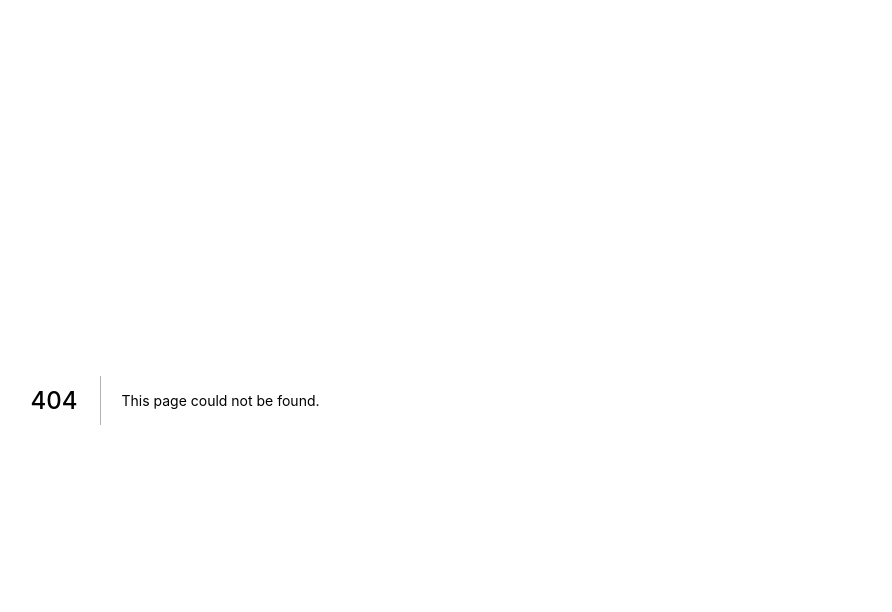
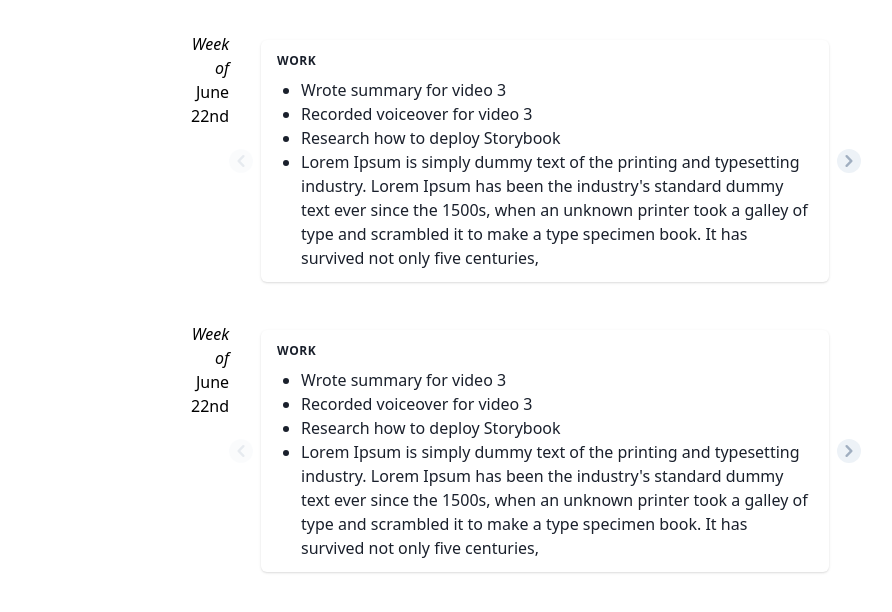
Before and after one commit to ddoria921/darindoria.com, a Next.js app: page /work-journal in a window 1280 px wide. Before the commit this address had no page. Shown: the top 612 px of the page, without its empty margins (225-1117 px from the left). Built offline with nearby package versions, Linux system fonts and the light colour scheme.

Commit message:
Add page for work journal

```diff
--- /dev/null
+++ b/components/journal-entry.js
@@ -0,0 +1,191 @@
+import SwiperCore, { Navigation, A11y } from "swiper";
+import { Swiper, SwiperSlide } from "swiper/react";
+import { useState, useEffect } from "react";
+
+// install Swiper components
+SwiperCore.use([A11y]);
+
+const buttonClasses = "";
+
+function JournalEntryCard() {
+  return (
+    <>
+      {/* info-card */}
+      <div className="bg-white shadow rounded-md px-4 py-3">
+        <h3 className="text-xs uppercase tracking-wider font-bold text-gray-900">
+          Work
+        </h3>
+        {/* journal info goes here */}
+        <ul className="list-disc pl-6 mt-2 text-gray-900">
+          <li>Wrote summary for video 3</li>
+          <li>Recorded voiceover for video 3</li>
+          <li>Research how to deploy Storybook</li>
+          <li>
+            Lorem Ipsum is simply dummy text of the printing and typesetting
+            industry. Lorem Ipsum has been the industry's standard dummy text
+            ever since the 1500s, when an unknown printer took a galley of type
+            and scrambled it to make a type specimen book. It has survived not
+            only five centuries,
+          </li>
+        </ul>
+      </div>
+    </>
+  );
+}
+
+function NextButton({ hidden, swiper, className, ...props }) {
+  const btnClasses = `bg-gray-200 rounded-lg w-20 h-10 sm:rounded-full sm:flex-none sm:self-center sm:w-6 sm:h-6 ${
+    hidden ? "opacity-25 cursor-not-allowed" : "opacity-100"
+  } ${className}`.trim();
+  return (
+    <button
+      disabled={hidden}
+      onClick={() => swiper && swiper.slideNext()}
+      className={btnClasses}
+      {...props}
+    >
+      <svg
+        className="text-gray-500 m-auto w-10 h-10 sm:w-6 sm:h-6"
+        fill="currentColor"
+        viewBox="0 0 20 20"
+      >
+        <path
+          fillRule="evenodd"
+          d="M7.293 14.707a1 1 0 010-1.414L10.586 10 7.293 6.707a1 1 0 011.414-1.414l4 4a1 1 0 010 1.414l-4 4a1 1 0 01-1.414 0z"
+          clipRule="evenodd"
+        ></path>
+      </svg>
+    </button>
+  );
+}
+
+function PreviousButton({ hidden, swiper, className, ...props }) {
+  const btnClasses = `bg-gray-200 rounded-lg w-20 h-10 sm:rounded-full sm:flex-none sm:self-center sm:w-6 sm:h-6 ${
+    hidden ? "opacity-25 cursor-not-allowed" : "opacity-100"
+  } ${className}`.trim();
+  return (
+    <button
+      disabled={hidden}
+      onClick={() => swiper && swiper.slidePrev()}
+      className={btnClasses}
+      {...props}
+    >
+      <svg
+        className="text-gray-500 m-auto w-10 h-10 sm:w-6 sm:h-6"
+        fill="currentColor"
+        viewBox="0 0 20 20"
+      >
+        <path
+          fillRule="evenodd"
+          d="M12.707 5.293a1 1 0 010 1.414L9.414 10l3.293 3.293a1 1 0 01-1.414 1.414l-4-4a1 1 0 010-1.414l4-4a1 1 0 011.414 0z"
+          clipRule="evenodd"
+        ></path>
+      </svg>
+    </button>
+  );
+}
+
+export default function JournalEntry({ visible }) {
+  const journalEntryClasses = `journal-entry flex flex-col sm:flex-row relative w-full pb-8 ${
+    visible ? "is-visible" : ""
+  }`.trim();
+  const [swiper, setSwiper] = useState(null);
+  const [hideNext, setHideNext] = useState(false);
+  const [hidePrev, setHidePrev] = useState(true);
+
+  function handleSlideChange(swiper) {
+    console.log({ swiper });
+    setHidePrev(swiper.isBeginning);
+    setHideNext(swiper.isEnd);
+  }
+
+  function updateSwiper() {
+    if (visible && swiper) {
+      swiper.update();
+    }
+  }
+
+  useEffect(updateSwiper);
+
+  return (
+    <li className={journalEntryClasses}>
+      {/* date */}
+      <p className="journal-entry-date sm:text-right">
+        <span className="italic">
+          Week of <br className="hidden sm:block" />
+        </span>{" "}
+        June 22nd
+      </p>
+
+      {/* line */}
+      <div className="journal-entry-line"></div>
+
+      {/* bullet */}
+      <div className="journal-entry-bullet"></div>
+
+      <PreviousButton
+        className="hidden sm:block"
+        hidden={hidePrev}
+        swiper={swiper}
+      />
+
+      {/* info-card container */}
+      <div className="journal-entry-card-container relative w-full flex-auto sm:max-w-md md:max-w-none">
+        <Swiper
+          a11y={true}
+          centeredSlides={true}
+          onSlideChange={handleSlideChange}
+          onSwiper={setSwiper}
+          spaceBetween={18}
+        >
+          <SwiperSlide className="p-2">
+            <JournalEntryCard />
+          </SwiperSlide>
+          <SwiperSlide className="p-2">
+            <JournalEntryCard />
+          </SwiperSlide>
+          <SwiperSlide className="p-2">
+            <JournalEntryCard />
+          </SwiperSlide>
+        </Swiper>
+      </div>
+
+      <div className="flex justify-around mt-2 sm:mt-0">
+        <PreviousButton
+          className="block sm:hidden"
+          hidden={hidePrev}
+          swiper={swiper}
+        />
+        <NextButton hidden={hideNext} swiper={swiper} />
+      </div>
+    </li>
+  );
+}
+
+function useWindowSize() {
+  const isClient = typeof window === "object";
+
+  function getSize() {
+    return {
+      width: isClient ? window.innerWidth : undefined,
+      height: isClient ? window.innerHeight : undefined,
+    };
+  }
+
+  const [windowSize, setWindowSize] = useState(getSize);
+
+  useEffect(() => {
+    if (!isClient) {
+      return false;
+    }
+
+    function handleResize() {
+      setWindowSize(getSize());
+    }
+
+    window.addEventListener("resize", handleResize);
+    return () => window.removeEventListener("resize", handleResize);
+  }, []); // Empty array ensures that effect is only run on mount and unmount
+
+  return windowSize;
+}
--- a/package.json
+++ b/package.json
@@ -10,7 +10,9 @@
   "dependencies": {
     "next": "9.4.4",
     "react": "16.13.1",
-    "react-dom": "16.13.1"
+    "react-dom": "16.13.1",
+    "react-visibility-sensor": "^5.1.1",
+    "swiper": "^6.0.0"
   },
   "devDependencies": {
     "postcss-preset-env": "^6.7.0",
--- a/pages/_app.js
+++ b/pages/_app.js
@@ -1,4 +1,5 @@
 import "../styles/index.css";
+
 import Head from "next/head";
 
 function MyApp({ Component, pageProps }) {
@@ -7,6 +8,10 @@ function MyApp({ Component, pageProps }) {
       <Head>
         <title>Darin Doria</title>
         <link rel="icon" href="/favicon.ico" />
+        <link
+          rel="stylesheet"
+          href="https://unpkg.com/swiper/swiper-bundle.css"
+        />
       </Head>
       <Component {...pageProps} />
     </>
--- a/pages/index.js
+++ b/pages/index.js
@@ -1,6 +1,24 @@
+import Link from "next/link";
+
 export default function Home() {
   return (
     <>
+      <header>
+        <nav>
+          <ul>
+            <li>
+              <Link href="/">
+                <a>Home</a>
+              </Link>
+            </li>
+            <li>
+              <Link href="/work-journal">
+                <a>Work Journal</a>
+              </Link>
+            </li>
+          </ul>
+        </nav>
+      </header>
       <main className="pt-8">
         <h1 className="text-3xl">🚧 Under Construction 🚧</h1>
         <p className="text-lg mt-4">
--- /dev/null
+++ b/pages/work-journal.js
@@ -0,0 +1,23 @@
+import VisibilitySensor from "react-visibility-sensor";
+import JournalEntry from "../components/journal-entry";
+
+export default function WorkJournal() {
+  // const items = [1, 2, 3, 4, 5, 6, 7, 8, 9, 10, 11, 12, 13, 14];
+  const items = [1, 2];
+
+  return (
+    <div className="mt-8">
+      <ul className="relative mx-auto pl-12 pr-6 w-full md:max-w-screen-sm lg:max-w-screen-md sm:pl-40">
+        {items.map((i) => (
+          <VisibilitySensor
+            key={i}
+            offset={{ bottom: 80 }}
+            partialVisibility={true}
+          >
+            {({ isVisible }) => <JournalEntry visible={isVisible} />}
+          </VisibilitySensor>
+        ))}
+      </ul>
+    </div>
+  );
+}
--- /dev/null
+++ b/styles/components/journal-entry.css
@@ -0,0 +1,124 @@
+.journal-entry-line {
+  @apply absolute;
+  @apply inset-y-0;
+  @apply bg-gray-300;
+
+  width: 2px;
+  left: -2rem;
+}
+
+/* .journal-entry:first-child.is-visible .journal-entry-date {
+  transform: translateY(15px);
+} */
+
+.journal-entry:first-child .journal-entry-line {
+  top: 8px;
+}
+
+.journal-entry:last-child .journal-entry-line {
+  bottom: calc(100% - 10px);
+}
+
+.journal-entry-bullet {
+  @apply border-2;
+  @apply border-gray-500;
+  @apply rounded-full;
+  @apply bg-white;
+  @apply w-4;
+  @apply h-4;
+  @apply absolute;
+
+  top: 4px;
+  left: -39px;
+
+  /* animated */
+  transform: scale(0.5);
+  transition: transform var(--animate-delayed);
+}
+
+.journal-entry-date {
+  @apply text-base;
+  @apply text-gray-700;
+  @apply pl-2;
+
+  white-space: nowrap;
+
+  /* animated */
+  opacity: 0.001;
+  transform: translateX(-40px);
+  transition: transform var(--animate-delayed), opacity var(--animate-delayed);
+}
+
+.journal-entry-card-container {
+  opacity: 0.001;
+  transform: translateX(-40px);
+  transition: transform var(--animate-delayed), opacity var(--animate-delayed);
+}
+
+.journal-entry.is-visible .journal-entry-bullet {
+  transform: scale(1);
+  transition: transform var(--animate-in);
+}
+
+.journal-entry.is-visible .journal-entry-date {
+  transform: translateX(0);
+  opacity: 0.99;
+  transition: transform var(--animate-in), opacity var(--animate-in);
+}
+
+.journal-entry.is-visible .journal-entry-card-container {
+  transform: translateX(0);
+  opacity: 0.99;
+  transition: transform var(--animate-in), opacity var(--animate-in);
+}
+
+.journal-entry button {
+  transition: opacity var(--animate-in);
+}
+
+.journal-entry.is-visible button:not(:disabled) {
+  opacity: 0.99;
+}
+
+.journal-entry:not(.is-visible) button {
+  opacity: 0.001;
+}
+
+/* Bigger than mobile */
+@media (min-width: 640px) {
+  /* Offset first bullet a little up so it looks more aligned  */
+  .journal-entry.is-visible:first-child .journal-entry-bullet {
+    transform: translateY(12px);
+  }
+
+  .journal-entry-bullet {
+    transform: scale(0.5) translateY(13px);
+  }
+
+  .journal-entry.is-visible .journal-entry-bullet {
+    transform: scale(1) translateY(13px);
+  }
+
+  .journal-entry-date {
+    @apply text-sm;
+    @apply pr-12;
+    @apply pl-0;
+
+    position: absolute;
+    right: 100%;
+    transform: translate(20px, 13px);
+  }
+
+  /* Offset first bullet a little up so it looks more aligned  */
+  .journal-entry.is-visible .journal-entry-date {
+    transform: translate(0, 13px);
+  }
+
+  .journal-entry:first-child .journal-entry-line {
+    top: 18px;
+  }
+
+  .journal-entry:last-child .journal-entry-line {
+    bottom: calc(100% - 20px);
+  }
+}
--- a/styles/index.css
+++ b/styles/index.css
@@ -1,10 +1,14 @@
 @tailwind base;
 @tailwind components;
 
-/* custom css goes here */
-body {
-  max-width: 800px;
-  margin: auto;
+/* custom CSS component class go here  */
+@import "components/journal-entry.css";
+
+@tailwind utilities;
+
+:root {
+  --animate-in: 0.6s cubic-bezier(0.175, 0.885, 0.32, 1.275) 0.15s;
+  --animate-delayed: 0.6s cubic-bezier(0.175, 0.885, 0.32, 1.275) 0.45s;
 }
 
-@tailwind utilities;
+/* custom CSS utilities go here */
```
Also changed, not shown: 2 other files (tests, documents, lock files or other folders).
